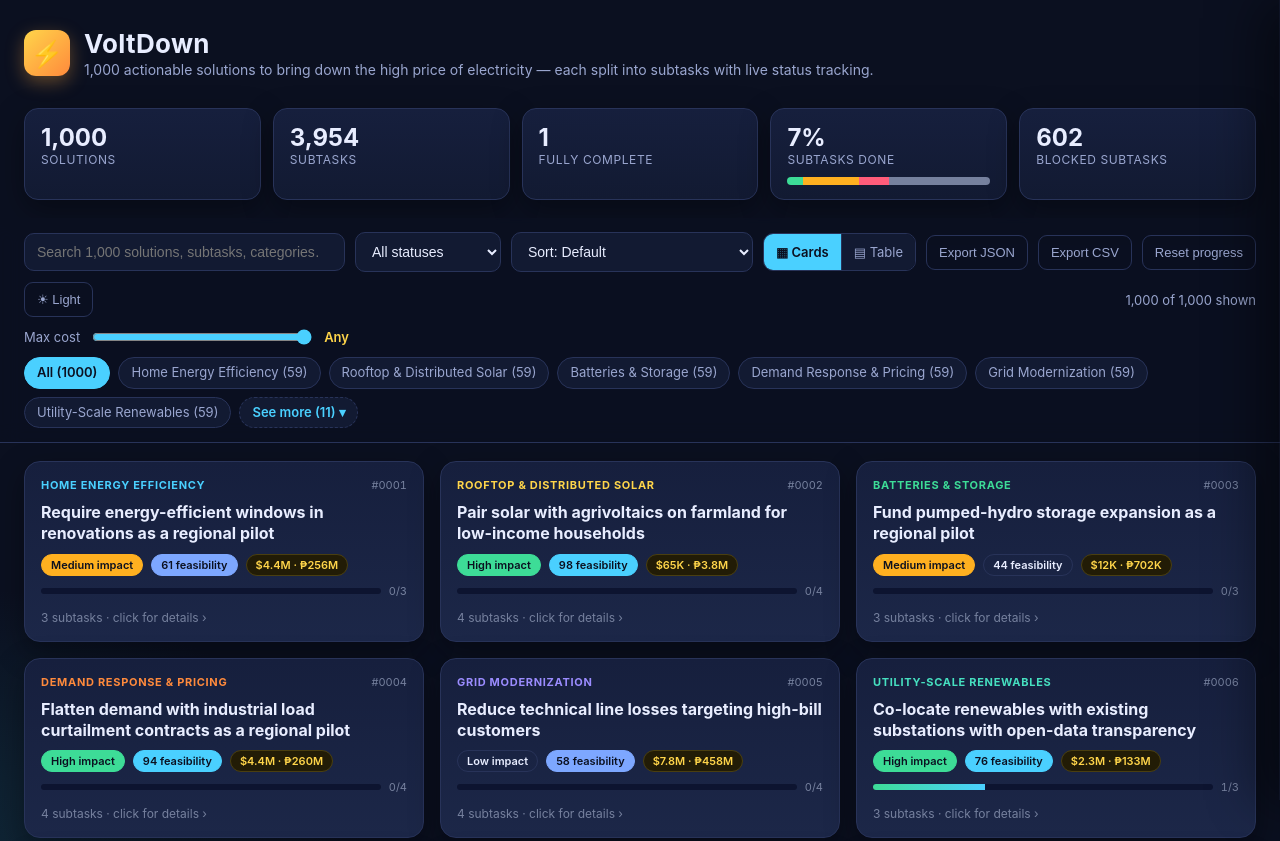
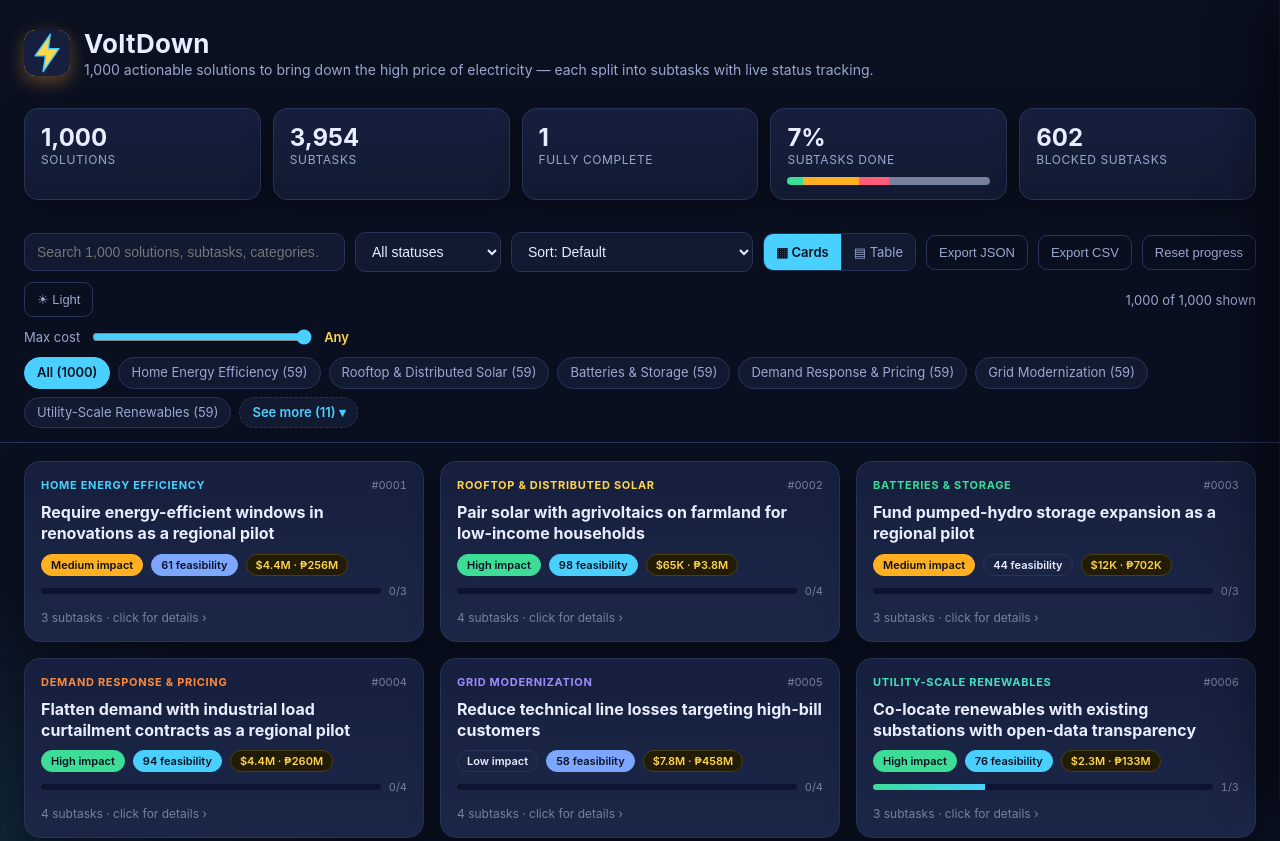
Before and after one commit to peremiller/electricity-solutions, a plain HTML site: page index.html in a window 1280 px wide. Shown: the top 841 px of the page. Drawn offline with Linux system fonts and the light colour scheme.

Commit message:
Use application logo as favicon

```diff
--- a/index.html
+++ b/index.html
@@ -4,6 +4,7 @@
 <meta charset="UTF-8" />
 <meta name="viewport" content="width=device-width, initial-scale=1.0" />
 <title>VoltDown — 1000 Solutions to High Electricity Prices</title>
+<link rel="icon" type="image/svg+xml" href="favicon.svg" />
 <style>
   :root {
     --bg: #0b1020;
@@ -82,6 +83,7 @@
     display: grid; place-items: center; font-size: 26px;
     box-shadow: 0 6px 18px rgba(255,170,60,.35);
   }
+  .logo img { width:100%; height:100%; border-radius:inherit; display:block; }
   h1 { font-size: 26px; margin: 0; letter-spacing: .3px; }
   .tag { color: var(--muted); font-size: 14px; margin-top: 2px; }
   .stats {
@@ -308,7 +310,7 @@
 <body>
 <header>
   <div class="brand">
-    <div class="logo">⚡</div>
+    <div class="logo"><img src="favicon.svg" alt="" aria-hidden="true"></div>
     <div>
       <h1>VoltDown</h1>
       <div class="tag">1,000 actionable solutions to bring down the high price of electricity — each split into subtasks with live status tracking.</div>
```
